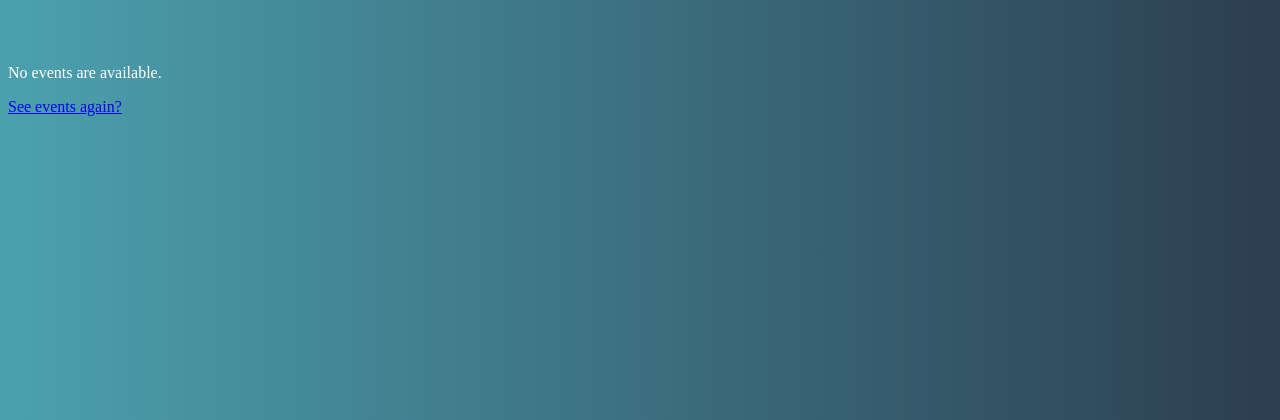
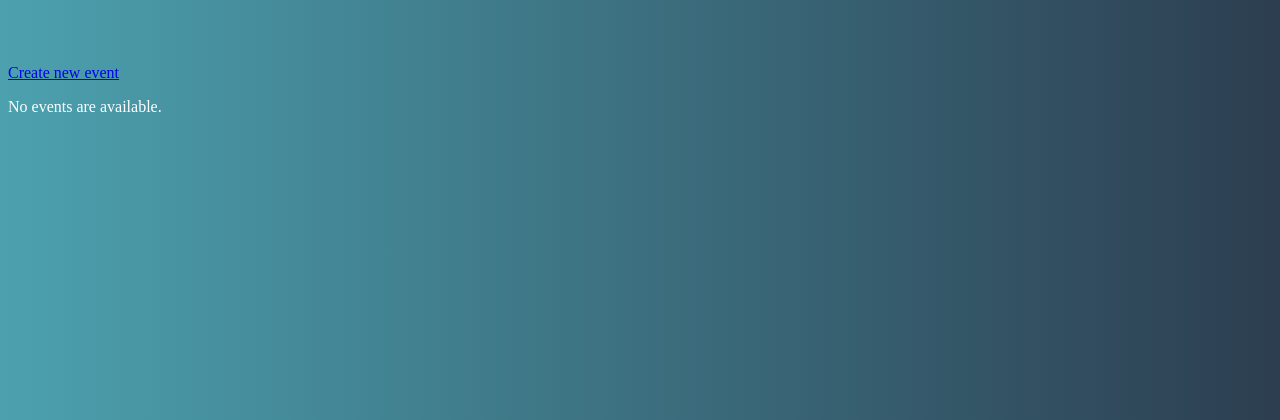
Before and after one commit to tchang421/MeetUpFinder, a Django app: page /events/list/ in a window 1280 px wide. Shown: the top 420 px of the page. Run offline with Django 3.2, Linux system fonts and the light colour scheme; data that the repository does not hold is empty; some libraries are stand-ins or nearby versions.

Commit message:
basic event creation added

```diff
--- a/eventFinder/templates/eventFinder/list.html
+++ b/eventFinder/templates/eventFinder/list.html
@@ -1,6 +1,8 @@
 {% load static %}
 
 <link rel="stylesheet" type="text/css" href="{% static 'eventFinder/base.css' %}">
+
+<a href="{% url 'eventFinder:create' %}"> Create new event</a>
 
 {% if event_list %}
     <ul>
@@ -11,5 +13,3 @@
 {% else %}
     <p>No events are available.</p>
 {% endif %}
-
-<a href="{% url 'eventFinder:list' %}"> See events again?</a>
--- a/eventFinder/urls.py
+++ b/eventFinder/urls.py
@@ -6,5 +6,6 @@ app_name = 'eventFinder'
 urlpatterns = [
     path('', views.index, name='index'),
     path('list/', views.EventListView.as_view(), name='list'),
-
+    path('create/', views.CreateView.as_view(), name='create'),
+    path('creating/', views.creating, name='creating'),
 ]
--- a/eventFinder/views.py
+++ b/eventFinder/views.py
@@ -7,6 +7,7 @@ from django.views.generic.edit import CreateView
 from django.utils import timezone
 
 from .models import Event
+from .forms import EventForm
 
 
 def index(request):
@@ -23,3 +24,16 @@ class EventListView(generic.ListView):
     context_object_name = 'event_list'
     def get_queryset(self):
         return Event.objects.all()
+
+class CreateView(CreateView):
+    model = Event
+    form_class = EventForm
+    template_name = 'eventFinder/create.html'
+
+def creating(request):
+    if request.method == "POST":
+        form = EventForm(request.POST)
+        if form.is_valid():
+            event = form.save(commit=False)
+            event.save()
+    return HttpResponseRedirect(reverse('eventFinder:list'))
```
Also changed, not shown: eventFinder/forms.py (added, +10 -0 lines), eventFinder/templates/eventFinder/create.html (added, +7 -0 lines).
